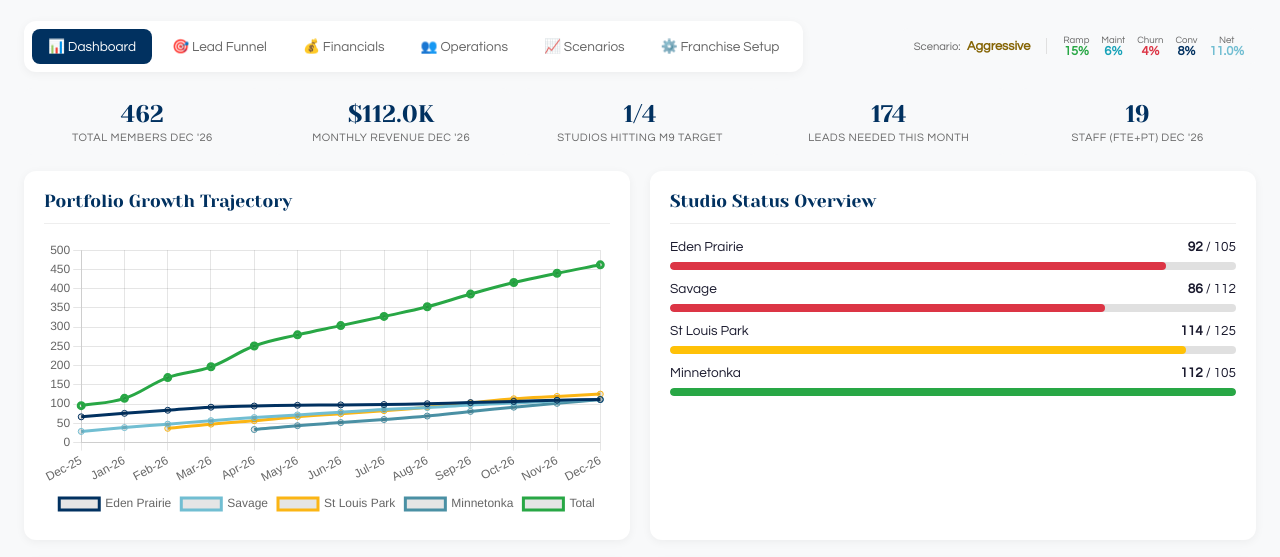
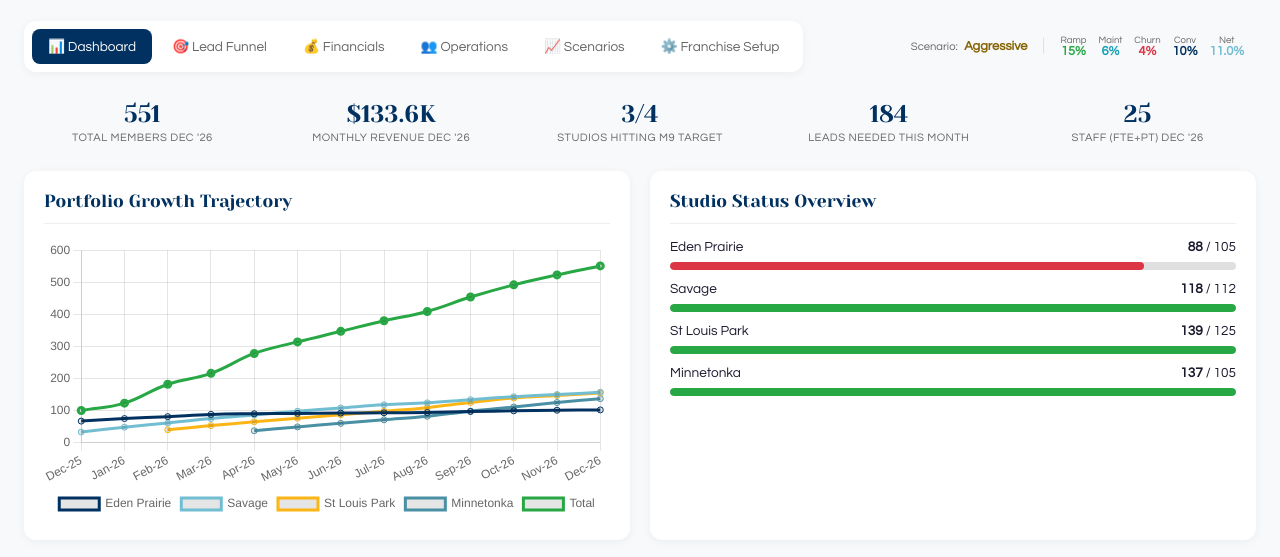
Before and after one commit to bonJoeV/tvs-public, a plain HTML site: page StudioOps/FranchiseOps.html in a window 1280 px wide. Shown: the part 177-734 px from the top of the page. Drawn offline with nearby package versions, Linux system fonts and the light colour scheme.

Commit message:
Update FranchiseOps.html

```diff
--- a/StudioOps/FranchiseOps.html
+++ b/StudioOps/FranchiseOps.html
@@ -1293,7 +1293,7 @@
 
             // --- Conversion & Funnel ---
             conversion: {
-                baselineConvRate: 0.20,       // 20% baseline conversion (35% L-I × 55% I-M)
+                baselineConvRate: 0.24,       // 20% baseline conversion (35% L-I × 55% I-M)
                 introToMemberRate: 0.55,      // 55% intro-to-member conversion
                 leadToIntroDefault: 0.35,     // 35% lead-to-intro default
                 lowConvScenarioFactor: 0.75   // What-if: reduce conversion by 25%
@@ -1323,7 +1323,7 @@
 
             // --- ROI & LTV Analysis ---
             roi: {
-                avgMembershipMonths: 18,      // Average member lifespan for LTV calculation
+                avgMembershipMonths: 9,      // Average member lifespan for LTV calculation
                 roasExcellent: 3.0,           // ROAS >= 3x = Excellent
                 roasGood: 2.0,                // ROAS >= 2x = Good
                 ltvCacExcellent: 3.0,         // LTV:CAC >= 3:1 = Excellent
@@ -1355,7 +1355,7 @@
                     current: 23, month: 2, target: 112,
                     sqft: 1262, nnn: 39.99,
                     tables: 4, hours: 12, days: 5, util: 60,
-                    convLi: 22, convIm: 38, adSpend: 2000, adSpendAccel: 3500,  // Newer: 22% × 38% = 8.4%
+                    convLi: 26, convIm: 45, adSpend: 2000, adSpendAccel: 3500,  // Newer: 22% × 38% = 8.4%
                     costPerLead: 24, vspStretch: 23, vspIdle: 13,  // Per-studio rates
                     badge: 'Opened Nov 2025', headerClass: 'savage',
                     initialStaff: { fte: 2, pt: 2 }
@@ -1364,7 +1364,7 @@
                     current: 25, month: 0, target: 125, opens: 3,
                     sqft: 1547, nnn: 51.00,
                     tables: 5, hours: 12, days: 6, util: 50,
-                    convLi: 20, convIm: 35, adSpend: 3000, adSpendAccel: 5000,  // New: 20% × 35% = 7%
+                    convLi: 22, convIm: 40, adSpend: 3000, adSpendAccel: 5000,  // New: 20% × 35% = 7%
                     costPerLead: 22, vspStretch: 23, vspIdle: 13,  // Per-studio rates (new market)
                     badge: 'Opens Mar 2026', headerClass: 'slp',
                     opensOptions: [{v:1,t:'Jan 2026'},{v:2,t:'Feb 2026'},{v:3,t:'Mar 2026',s:true},{v:4,t:'Apr 2026'},{v:5,t:'May 2026'}],
@@ -1374,7 +1374,7 @@
                     current: 25, month: 0, target: 105, opens: 5,
                     sqft: 1247, nnn: 41.39,
                     tables: 5, hours: 12, days: 6, util: 50,
-                    convLi: 20, convIm: 35, adSpend: 3000, adSpendAccel: 5000,  // New: 20% × 35% = 7%
+                    convLi: 22, convIm: 40, adSpend: 3000, adSpendAccel: 5000,  // New: 20% × 35% = 7%
                     costPerLead: 21, vspStretch: 23, vspIdle: 13,  // Per-studio rates (new market)
                     badge: 'Opens May 2026', headerClass: 'minnetonka',
                     opensOptions: [{v:3,t:'Mar 2026'},{v:4,t:'Apr 2026'},{v:5,t:'May 2026',s:true},{v:6,t:'Jun 2026'}],
```
